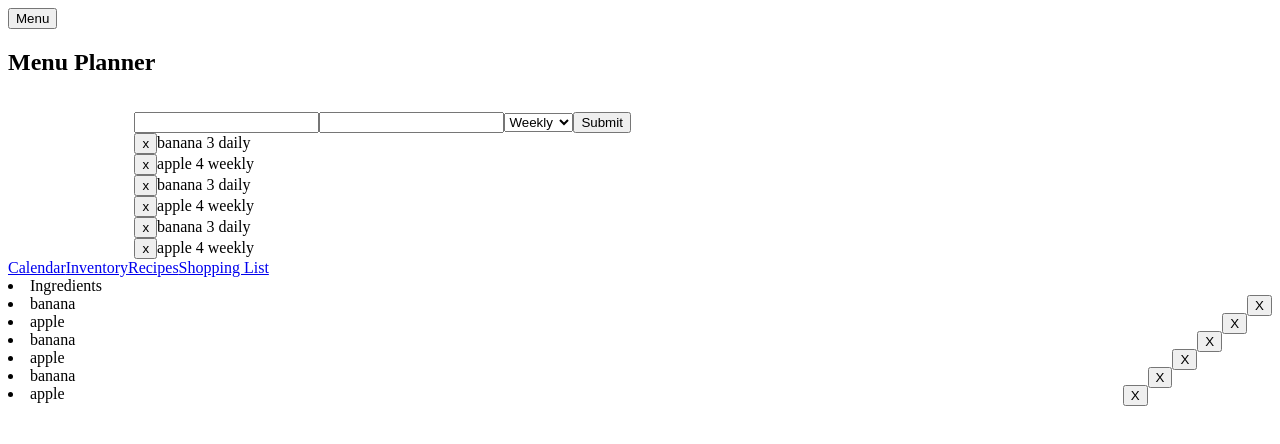
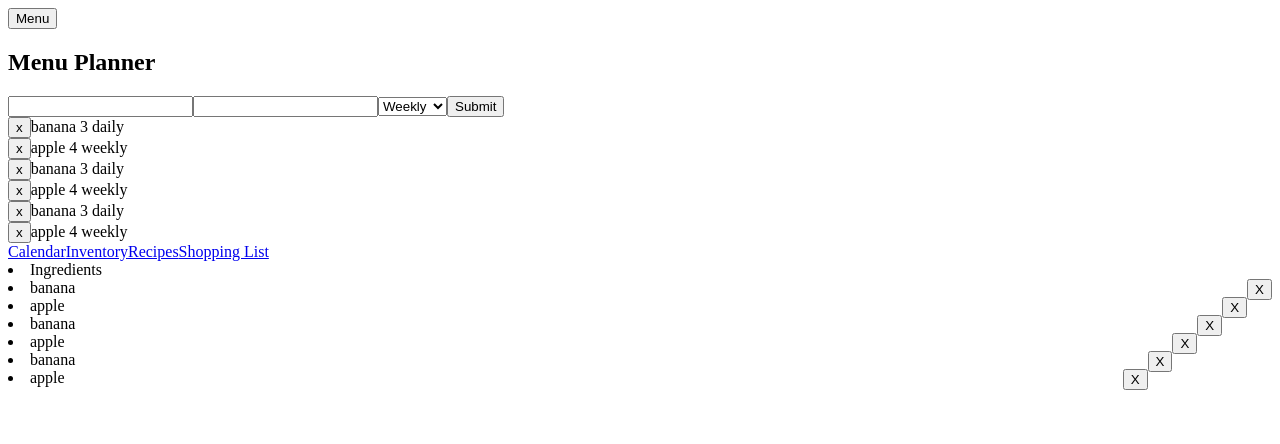
Before and after one commit to RainierXS/meal-planner, a React app: page / in a window 1280 px wide. Shown: the top 444 px of the page. Built offline with nearby package versions, Linux system fonts and the light colour scheme; the HTML template or start-up script is replaced by a standard one; what react-tap-event-plugin would draw is missing.

Commit message:
remove last few styles

```diff
--- a/react-client/src/routes/Inventory.jsx
+++ b/react-client/src/routes/Inventory.jsx
@@ -3,8 +3,6 @@ import PropTypes from 'prop-types';
 import { connect } from 'react-redux';
 
 import { addIngredient, removeIngredient } from '../actions/IngredientsActions';
-
-import styles from './Routes.css';
 
 @connect((store) => ({
   ingredients: store.ingredients,
@@ -52,9 +50,8 @@ class Inventory extends Component{
   }
 
   render() {
-    const {root} = styles;
     return (
-      <div className={root}>
+      <div className="root">
         <form noValidate autoComplete="off" onSubmit={this.handleSubmit}>
           <input
             value={this.state.name}
--- a/react-client/src/routes/Recipes.jsx
+++ b/react-client/src/routes/Recipes.jsx
@@ -2,7 +2,6 @@ import React, {Fragment, Component} from 'react';
 import PropTypes from 'prop-types';
 import { connect } from 'react-redux';
 
-import styles from './Routes.css';
 
 @connect((store) => ({
   recipes: store.recipes,
@@ -11,9 +10,8 @@ import styles from './Routes.css';
 class Recipes extends Component{
 
   render() {
-    const {root} = styles;
     return (
-      <div className={root}>
+      <div className="root">
         Recipes
       </div>
     );
--- a/react-client/src/routes/ShoppingList.jsx
+++ b/react-client/src/routes/ShoppingList.jsx
@@ -1,12 +1,10 @@
 import React from 'react';
 import PropTypes from 'prop-types';
 
-import styles from './Routes.css';
 
 const ShoppingList = (props) => {
-  const {root} = styles;
   return (
-    <div className={root}>
+    <div className="root">
       Shopping List
     </div>
   );
```
